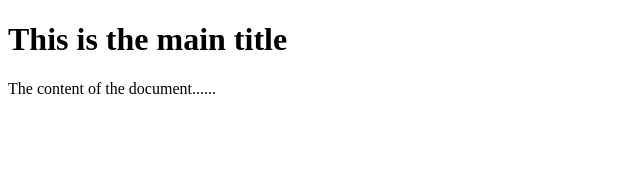
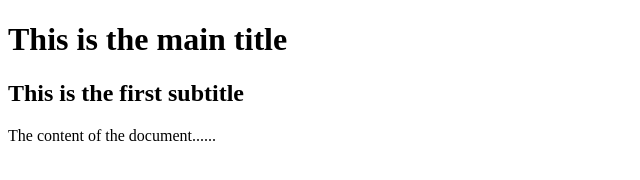
Before and after one commit to paulinedero/helloWorld, a plain HTML site: page index.html in a window 1280 px wide. Shown: the whole page, without its empty margins (0-640 px from the left). Drawn offline with Linux system fonts and the light colour scheme.

Commit message:
Add H2
Ajouté H2

```diff
--- a/index.html
+++ b/index.html
@@ -6,6 +6,7 @@
 
 <body>
   <H1>This is the main title</H1>
+  <H2>This is the first subtitle</H2>
 The content of the document......
 </body>
 
```
